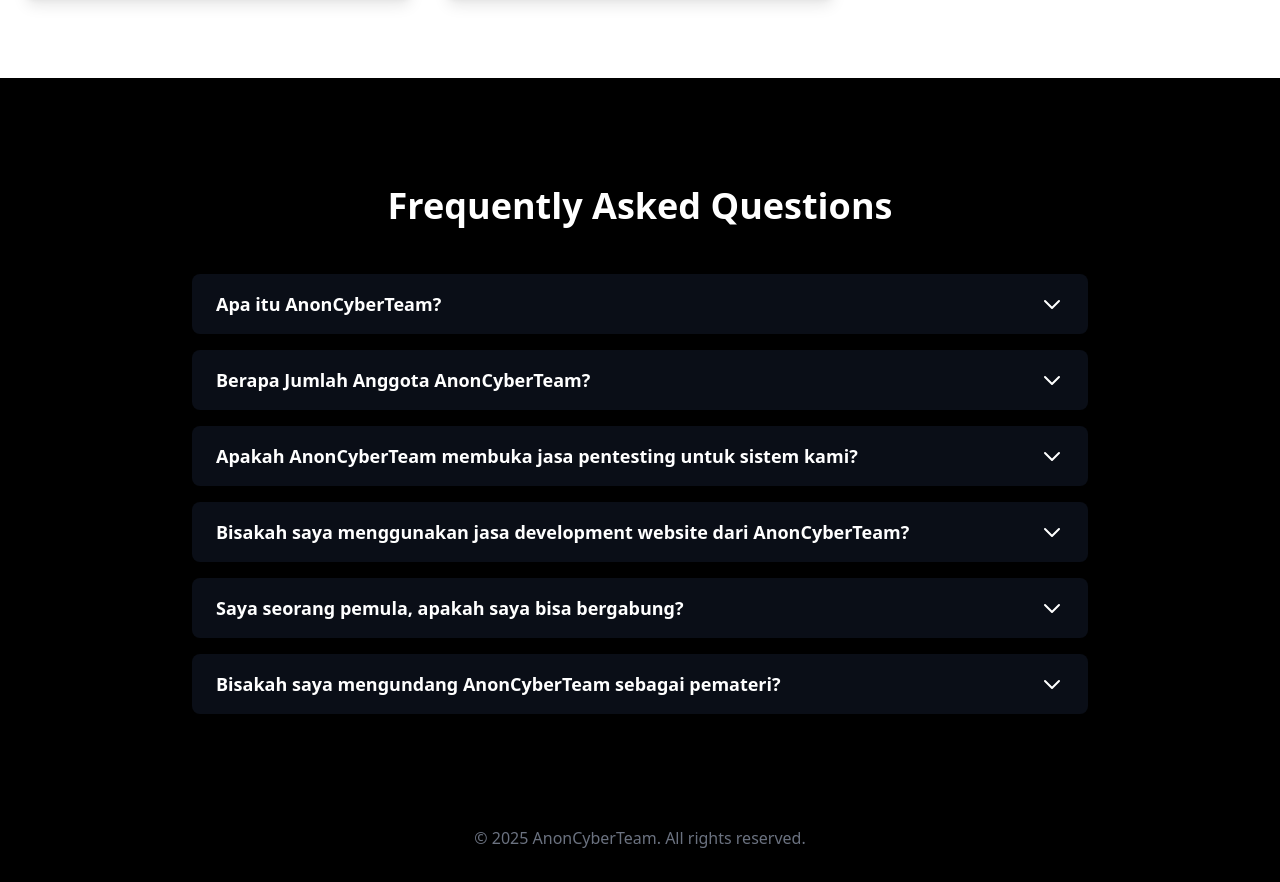
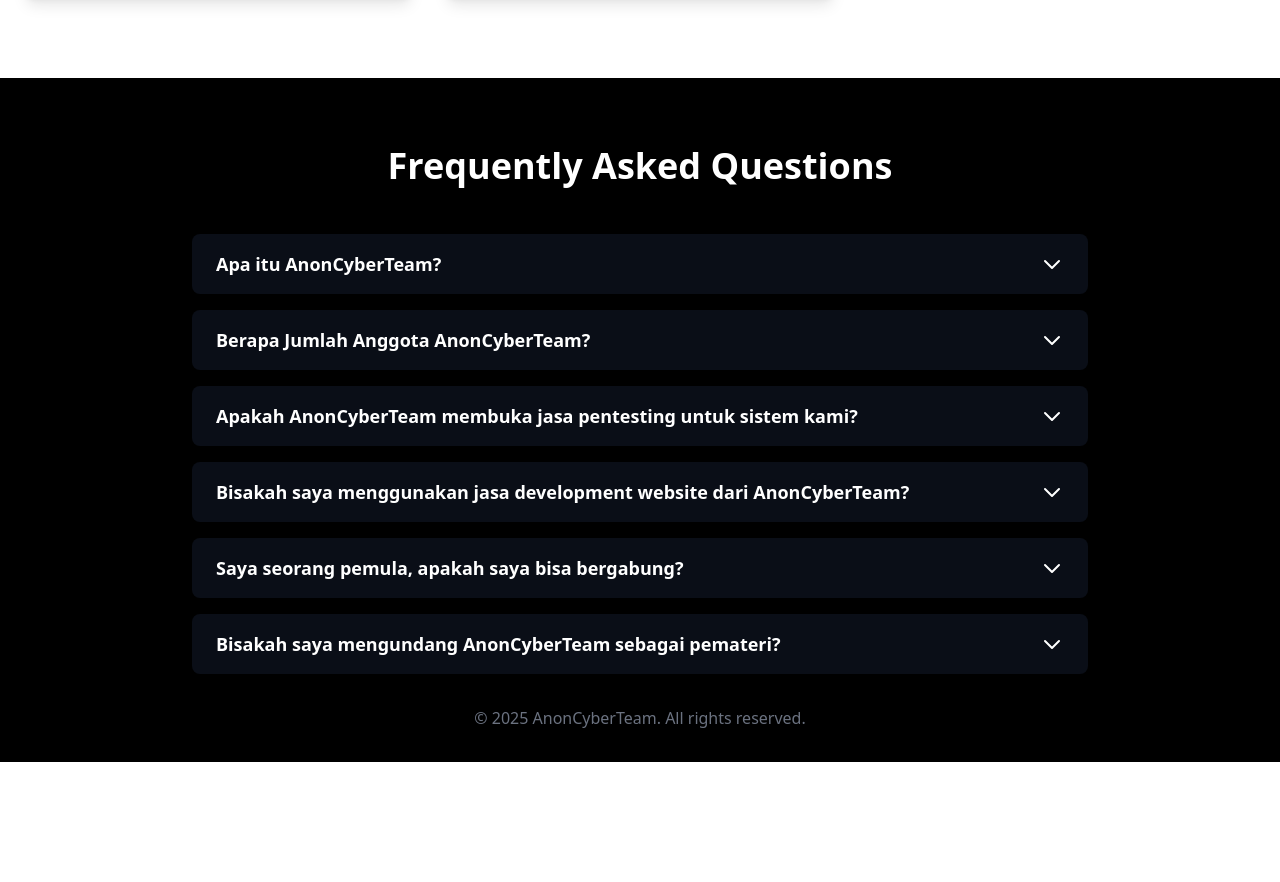
Before and after one commit to kyuurazz/ACT, a React (Create React App) app: page / in a window 1280 px wide. Shown: the part 2686-3568 px from the top of the page. After the commit the page ends 3448 px from the top, so only its background shows below. Built offline with nearby package versions, Linux system fonts and the light colour scheme.

Commit message:
Update FAQ.js

```diff
--- a/src/components/FAQ.js
+++ b/src/components/FAQ.js
@@ -40,7 +40,7 @@
   };
 
   return (
-    <section id="faq" className="relative w-full py-20 px-6 text-gray-300 overflow-hidden bg-black">
+    <section id="faq" className="relative w-full pt-10 px-6 text-gray-300 overflow-hidden bg-black">
       <div className="relative max-w-7xl mx-auto">
         <h2 className="text-4xl font-extrabold mb-12 text-white text-center">
           Frequently Asked Questions
```
